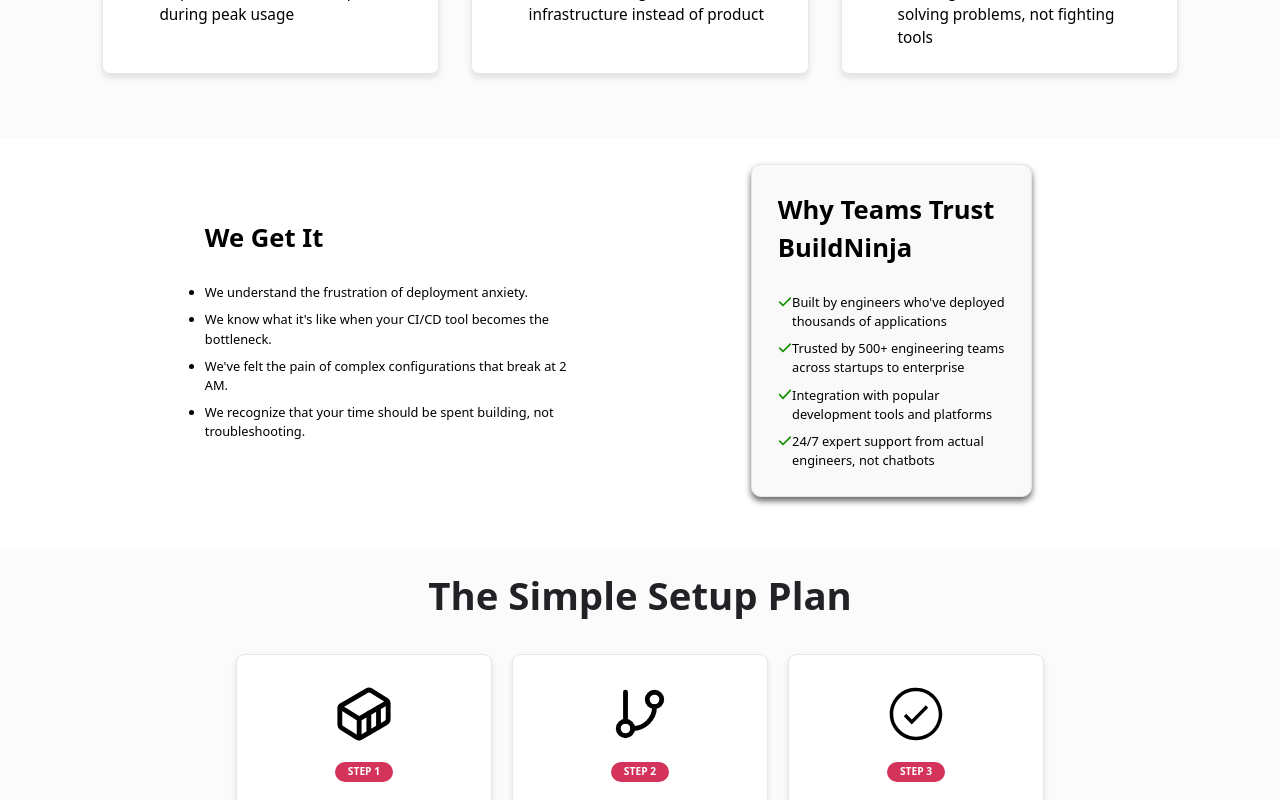
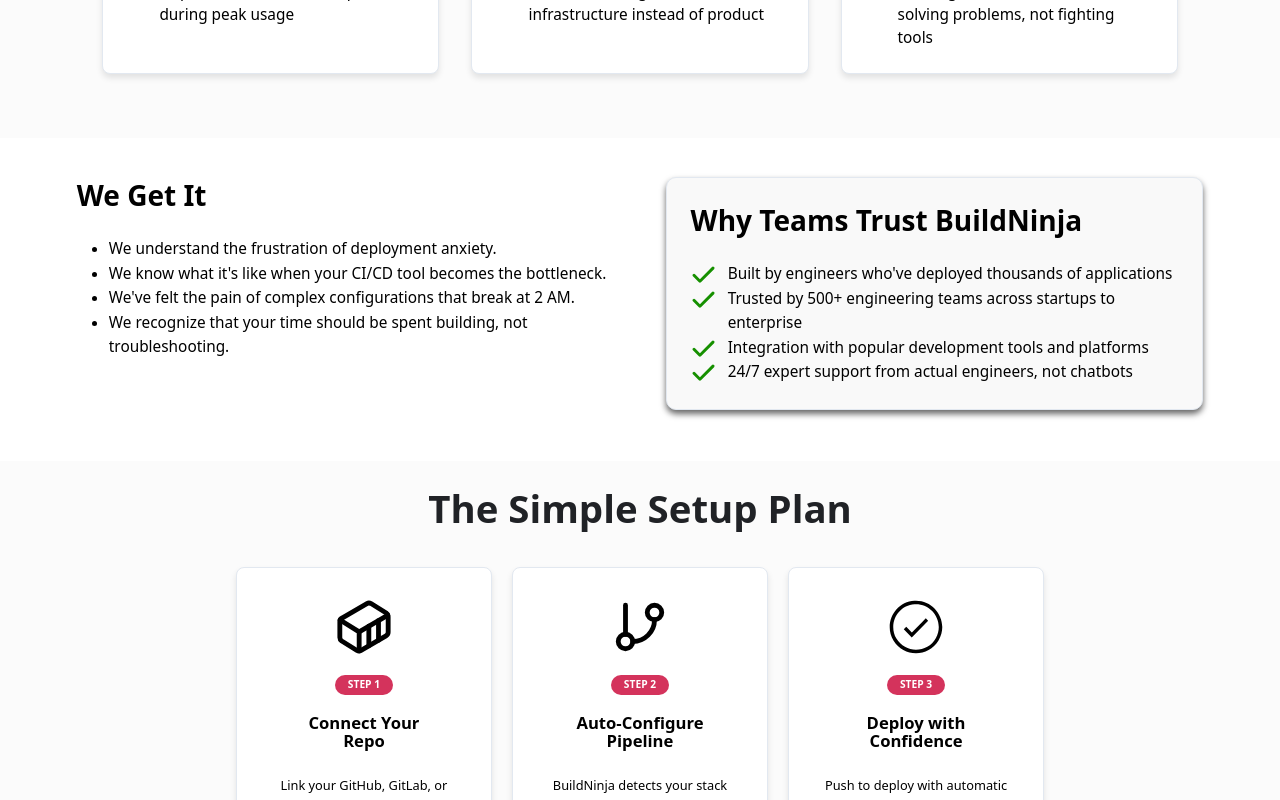
Before and after one commit to chiragbitoni/buildninja-website, a Next.js app: page / in a window 1280 px wide. Shown: the part 1120-1920 px from the top of the page. Built offline with nearby package versions, Linux system fonts and the light colour scheme.

Commit message:
Home-Third

```diff
--- a/src/app/components/Home/Sections/Third/Third.css
+++ b/src/app/components/Home/Sections/Third/Third.css
@@ -1,11 +1,8 @@
+/* Mobile-first base */
 .thirdSection {
-    display: flex;
-    align-items: center;
-    justify-content: space-between;
-    width: 100vw;
-    max-width: 100%;
-    height: auto;
-    padding: 2vw 10vw 4vw 16vw;
+  display: block;
+  width: 100%;
+  padding: clamp(16px, 3vw, 40px) clamp(16px, 6vw, 120px) clamp(24px, 4vw, 64px) clamp(16px, 6vw, 120px);
   background: #FFFFFF;
   box-sizing: border-box;
   position: relative;
@@ -22,65 +19,97 @@
 }
 
 .thirdContent {
-    flex: 1 1 55%;
+  position: relative;
   z-index: 2;
+  max-width: 1200px;
+  margin: 0 auto;
 }
 
+/* Layout: grid instead of fixed flex spacing */
 .thirdGrid {
-    display: flex;
-    justify-content: center;
-    align-items: center;
-    gap: 14vw;
+  display: grid;
+  grid-template-columns: 1fr;
+  align-items: start;
+  justify-items: stretch;
+  gap: clamp(16px, 6vw, 48px);
 }
 
+/* Typography and elements */
 .thirdTitle {
-    font-size: 2vw;
-    font-weight: 650;
+  font-size: clamp(18px, 2.2vw, 28px);
+  font-weight: 700;
+  line-height: 1.3;
+  margin: 0 0 clamp(8px, 1.5vw, 12px) 0;
 }
 
 .rightCellContainer {
-    margin-right: 3vw;
+  margin: 0;
   background-color: #F9F9F9;
-    height: 100%;
-    width: 70%;
+  width: 100%;
   border: 1px solid #e2e8f0;
   border-radius: 10px;
   box-shadow: 0 4px 6px rgba(0, 0, 0, 0.6);
-    padding: 2vw;
+  padding: clamp(16px, 2.5vw, 24px);
+}
+
+/* Lists */
+.third-simple-list1,
+.third-simple-list2 {
+  margin-top: clamp(12px, 2vw, 24px);
+  font-size: clamp(14px, 1.2vw, 18px);
+  line-height: 1.6;
 }
 
 .third-simple-list1 {
-    margin-top: 2vw;
   list-style-type: disc;
-    font-size: 1vw;
-}
-
-.third-simple-list1 div.thirdListContainer+div.thirdListContainer {
-    margin-top: 0.5rem;
+  padding-left: clamp(18px, 2.5vw, 32px);
 }
 
 .third-simple-list2 {
-    margin-top: 2vw;
   list-style-type: none;
-  font-size: 1vw;
+  padding-left: 0;
 }
 
-
-.third-simple-list2 div.thirdListContainer+div.thirdListContainer {
-    margin-top: 0.5rem;
+/* List row layout */
+.thirdListContainer {
+  display: flex;
+  align-items: flex-start;
+  gap: clamp(6px, 1.2vw, 12px);
 }
 
-.thirdListContainer {
-    align-items: baseline;
-    display: flex;
+/* Icon sizing (supports either class name) */
+.thirdTickIcon,
+.sixthTickIcon {
+  height: clamp(12px, 1.4vw, 18px);
+  width: auto;
+  flex: 0 0 auto;
+  margin-top: 4px;
 }
 
-.thirdTickIcon {
-    height: 0.8vw;
+.third-simple-small-box-text,
+.third-simple-box-text {
+  font-size: clamp(14px, 1.2vw, 16px);
 }
 
-.third-simple-small-box-text {
-    text-align: center;
-    font-size: 1vw;
-    margin: 0.6vw 0 0 0;
+/* Breakpoints: mobile-first */
+@media (min-width: 768px) {
+  .thirdGrid {
+    grid-template-columns: 1fr 1fr;
+    gap: clamp(20px, 4vw, 56px);
   }
+  .thirdContent {
+    max-width: 1100px;
+  }
+}
+
+@media (min-width: 1024px) {
+  .thirdContent {
+    max-width: 1200px;
+  }
+}
+
+@media (min-width: 1280px) {
+  .thirdContent {
+    max-width: 1280px;
+  }
+}
--- a/src/app/components/Home/Sections/Third/Third.jsx
+++ b/src/app/components/Home/Sections/Third/Third.jsx
@@ -1,6 +1,8 @@
 import './Third.css';
 import { thirdSectionText } from "../../../../../../public/static/homePageText";
 import { paths } from "../../../../../../public/static/paths";
+import Image from "next/image";
+
 export default function Third() {
     return (
         <section className="thirdSection">
@@ -22,7 +24,14 @@
                             <ul className="third-simple-list2">
                                 {thirdSectionText.rightCell.list.map((item, index) => (
                                     <div className="thirdListContainer" key={index}>
-                                        <img src={paths.icons.greenTick} className="sixthTickIcon"></img><li className="third-simple-box-text">{item}</li>
+                                        <Image
+                                            src={paths.icons.greenTick}
+                                            alt="Tick"
+                                            width={24}
+                                            height={24}
+                                            sizes="(max-width: 768px) 20px, 24px"
+                                            className="thirdTickIcon"
+                                        /><li className="third-simple-box-text">{item}</li>
                                     </div>
                                 ))}
                             </ul>
```
Lines whose indentation alone changed are shown as unchanged.
